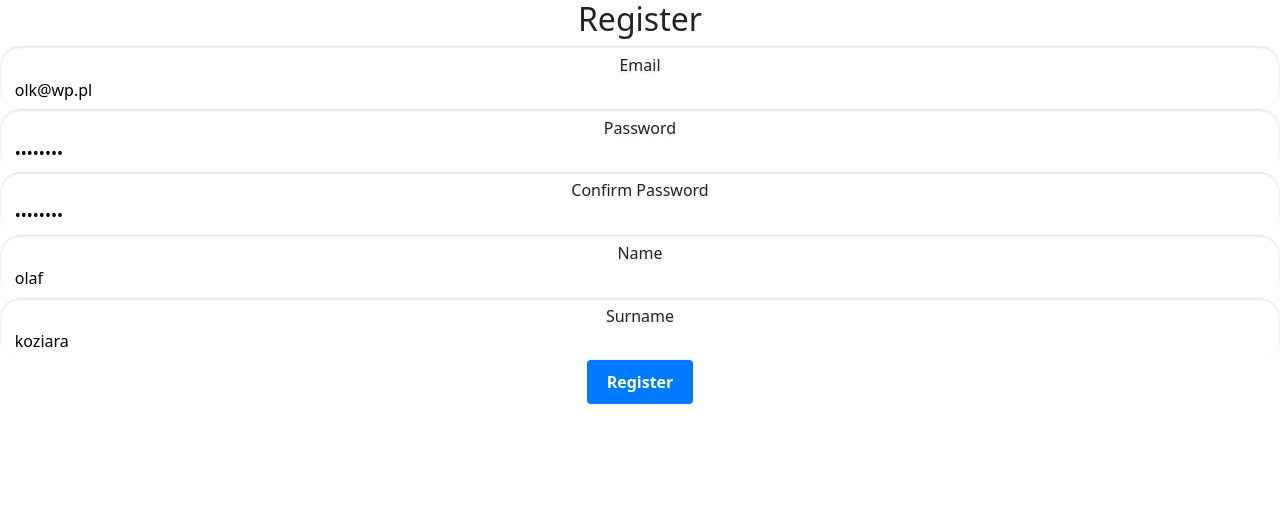
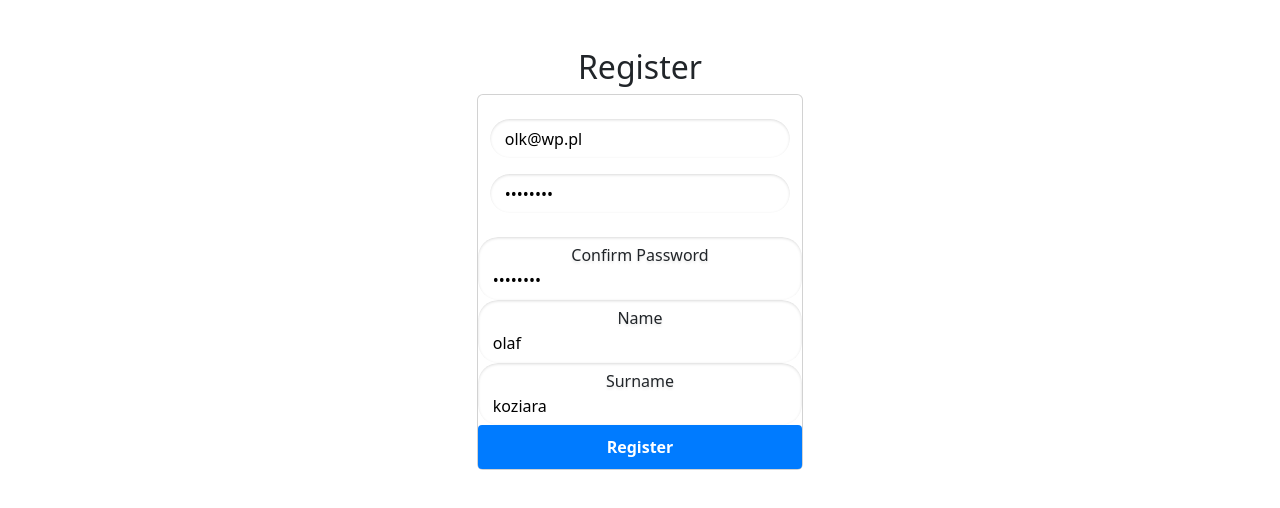
Before and after one commit to Olaf-Koziara/elearn_frontend, a React (Create React App) app: page /register in a window 1280 px wide. Shown: the top 508 px of the page. Built offline with nearby package versions, Linux system fonts and the light colour scheme.

Commit message:
auth update

```diff
--- a/package.json
+++ b/package.json
@@ -11,6 +11,7 @@
     "@types/react": "^18.3.11",
     "@types/react-dom": "^18.3.0",
     "bootstrap": "^5.3.3",
+    "bootstrap-icons": "^1.11.3",
     "react": "^18.3.1",
     "react-dom": "^18.3.1",
     "react-router-dom": "^6.27.0",
--- a/src/components/FormField/FormField.tsx
+++ b/src/components/FormField/FormField.tsx
@@ -18,15 +18,34 @@ type FormFieldProps = {
 const FormField: React.FC<FormFieldProps> = ({
                                                  label,
                                                  type = 'text', // Domyślnie "text"
-                                                 value,
-                                                 onChange,
-                                                 onInput,
                                                  placeholder,
                                                  name,
                                                  required = false,
                                                  className,
                                                  disabled = false,
+                                                 ...otherProps
                                              }) => {
+
+
+    return (
+        <FormFieldWrapper className={`form-field ${className}`} $disabled={disabled}>
+            {label && <label htmlFor={name}>{label}</label>}
+            <FormFieldStyled type={type}
+                             required={required}
+                             $disabled={disabled}
+                             {...otherProps}>
+
+            </FormFieldStyled>
+        </FormFieldWrapper>
+    );
+};
+const FormFieldStyled = styled.input<{ $disabled?: boolean, $outline?: boolean }>`
+  background: transparent;
+  width: 100%;
+  outline: none;
+  cursor: ${(props) => props.$disabled ? 'default' : 'auto'};
+  pointer-events: ${(props) => props.$disabled ? 'none' : 'all'};
+  border: none`
 const FormFieldWrapper = styled.div<{ $disabled?: boolean }>`
   padding: 0.4rem 0.8rem;
   position: relative;
@@ -45,23 +64,4 @@ const FormField: React.FC<FormFieldProps> = ({
   }
 
 `;
-    const FormField = styled.input<{ $disabled?: boolean, $outline?: boolean }>`
-      background: transparent;
-      width: 100%;
-      outline: none;
-      cursor: ${(props) => props.$disabled ? 'default' : 'auto'};
-      pointer-events: ${(props) => props.$disabled ? 'none' : 'all'};
-      border: none`
-
-    return (
-        <FormFieldWrapper className={`form-field ${className}`} $disabled={disabled}>
-            {label && <label htmlFor={name}>{label}</label>}
-            <FormField type={type} value={value} onChange={onChange} onInput={onInput} required={required}
-                       $disabled={disabled}>
-
-            </FormField>
-        </FormFieldWrapper>
-    );
-};
-
 export default FormField;
--- a/src/features/auth/AuthForm.tsx
+++ b/src/features/auth/AuthForm.tsx
@@ -1,7 +1,7 @@
-import React, {FormEvent, useState} from 'react';
+import React, {ChangeEvent, FormEvent, useCallback, useState} from 'react';
 import FormField from "../../components/FormField/FormField";
 import Button from "../../components/Button/Button";
-import {login, register} from "../../services/authService";
+import {useAuth} from "../../hooks/useAuth";
 
 
 type AuthFormProps = {
@@ -9,44 +9,53 @@ type AuthFormProps = {
 
 };
 
-const AuthForm: React.FC<AuthFormProps> = ({ type }) => {
+const AuthForm: React.FC<AuthFormProps> = ({type}) => {
     const [email, setEmail] = useState<string>('olk@wp.pl');
     const [password, setPassword] = useState<string>('12olaf34');
     const [confirmPassword, setConfirmPassword] = useState<string>('12olaf34');
     const [name, setName] = useState<string>('olaf');
     const [surname, setSurname] = useState<string>('koziara')
+    const {login, register} = useAuth();
 
     const handleSubmit = (e: React.FormEvent) => {
         e.preventDefault();
         // Jeśli jest to rejestracja, przekazujemy confirmPassword, w przeciwnym razie tylko email i password
-        if(type === "login"){
-            login(email,password)
-        }else{
-            register(email,password,confirmPassword,name,surname)
+        if (type === "login") {
+            login(email, password).then(result => {
+                console.log(result)
+            }).catch(err => {
+                console.log(err)
+            })
+        } else {
+            register(email, password, confirmPassword, name, surname)
         }
     };
 
     return (
-        <form onSubmit={handleSubmit}>
+        <div className="row justify-content-center mt-5">
+            <div className="col-md-3 text-center">
                 <h2>{type === 'login' ? 'Login' : 'Register'}</h2>
+                <form onSubmit={handleSubmit} className="row card pt-4 ">
 
+                    <div className="col-md-12 pb-3">
                         <FormField
-                label="Email"
                             type="email"
+                            onChange={(e: ChangeEvent<HTMLInputElement>) => setEmail(e.target.value)}
                             value={email}
-                onChange={(e) => setEmail(e.target.value)}
                             placeholder="Enter your email"
                             required
                         />
+                    </div>
+                    <div className='col-md-12 pb-4'>
 
                         <FormField
-                label="Password"
                             type="password"
+                            onChange={(e: ChangeEvent<HTMLInputElement>) => setPassword(e.target.value)}
                             value={password}
-                onChange={(e) => setPassword(e.target.value)}
                             placeholder="Enter your password"
                             required
                         />
+                    </div>
 
                     {type === 'register' && (
                         <>
@@ -54,11 +63,11 @@ const AuthForm: React.FC<AuthFormProps> = ({ type }) => {
                                 label="Confirm Password"
                                 type="password"
                                 value={confirmPassword}
-                    onChange={(e) => setConfirmPassword(e.target.value)}
                                 placeholder="Confirm your password"
                                 required
                             />
-                <FormField label="Name" value={name} onChange={(e)=>setName(e.target.value)}/><FormField label="Surname" value={surname} onChange={(e)=>setSurname(e.target.value)}/>
+                            <FormField label="Name" value={name} onChange={(e) => setName(e.target.value)}/><FormField
+                            label="Surname" value={surname} onChange={(e) => setSurname(e.target.value)}/>
 
 
                         </>
@@ -70,6 +79,8 @@ const AuthForm: React.FC<AuthFormProps> = ({ type }) => {
                         className="auth-button"
                     />
                 </form>
+            </div>
+        </div>
     );
 };
 
--- /dev/null
+++ b/src/hooks/useAuth.ts
@@ -0,0 +1,95 @@
+import {useState} from "react";
+
+const API_URL = 'http://localhost:4000'; // URL Twojego API
+
+type AuthResponse = {
+    token: string;
+    user: {
+        id: string;
+        email: string;
+    };
+};
+export const useAuth = () => {
+    const [token, setToken] = useState<string>('');
+
+    const saveToken = (jwtToken: string) => {
+        setToken(jwtToken);
+        localStorage.setItem('token', token);
+    };
+
+
+    const register = async (email: string, password: string, confirmPassword: string, name: string, surname: string): Promise<AuthResponse> => {
+        const response = await fetch(`${API_URL}/user/register`, {
+            method: 'POST',
+            headers: {
+                'Content-Type': 'application/json',
+                'X-Requested-With': 'XMLHttpRequest'
+
+            },
+            body: JSON.stringify({
+                email,
+                password,
+                confirmPassword,
+                name,
+                surname
+            }),
+        });
+
+        if (!response.ok) {
+            throw new Error('Registration failed');
+        }
+
+        const data: AuthResponse = await response.json();
+
+        saveToken(data.token); // Zapisz token w lokalnym magazynie
+        return data;
+    };
+    const login = async (email: string, password: string) => {
+        await fetch(`${API_URL}/user/login`, {
+            method: 'POST',
+            headers: {
+                'Content-Type': 'application/json',
+                'X-Requested-With': 'XMLHttpRequest'
+            },
+            body: JSON.stringify({
+                email,
+                password,
+            }),
+
+        }).then(async (response) => {
+            const data: AuthResponse = await response.json();
+            saveToken(data.token); // Zapisz token w lokalnym magazynie
+            return {success: true}
+        }).catch(err => {
+            return {success: false, error: err}
+        })
+
+
+    };
+    const isAuthenticated = (): boolean => {
+        const token = localStorage.getItem('token');
+        return token !== null;
+    };
+    const getToken = (): string | null => {
+        return localStorage.getItem('token');
+    };
+    const logout = () => {
+        localStorage.removeItem('token');
+    };
+    return {register, login, logout, isAuthenticated}
+
+}
+// Rejestracja użytkownika
+
+
+// Logowanie użytkownika
+
+
+// Wylogowanie użytkownika
+
+
+// Sprawdzenie, czy użytkownik jest zalogowany
+
+// Zapisz token w localStorage
+
+// Pobierz token z localStorage
--- a/src/services/authService.ts
+++ /dev/null
@@ -1,81 +0,0 @@
-const API_URL = 'http://localhost:4000'; // URL Twojego API
-
-type AuthResponse = {
-    token: string;
-    user: {
-        id: string;
-        email: string;
-    };
-};
-
-// Rejestracja użytkownika
-export const register = async (email: string, password: string, confirmPassword: string,name:string,surname:string): Promise<AuthResponse> => {
-    const response = await fetch(`${API_URL}/user/register`, {
-        method: 'POST',
-        headers: {
-            'Content-Type': 'application/json',
-            'X-Requested-With': 'XMLHttpRequest'
-
-        },
-        body: JSON.stringify({
-            email,
-            password,
-            confirmPassword,
-            name,
-            surname
-        }),
-    });
-
-    if (!response.ok) {
-        throw new Error('Registration failed');
-    }
-
-    const data: AuthResponse = await response.json();
-
-    saveToken(data.token); // Zapisz token w lokalnym magazynie
-    return data;
-};
-
-// Logowanie użytkownika
-export const login = async (email: string, password: string): Promise<AuthResponse> => {
-    const response = await fetch(`${API_URL}/user/login`, {
-        method: 'POST',
-        headers: {
-            'Content-Type': 'application/json',
-           'X-Requested-With': 'XMLHttpRequest'
-        },
-        body: JSON.stringify({
-            email,
-            password,
-        }),
-    });
-
-    if (!response.ok) {
-        throw new Error('Login failed');
-    }
-
-    const data: AuthResponse = await response.json();
-    saveToken(data.token); // Zapisz token w lokalnym magazynie
-    return data;
-};
-
-// Wylogowanie użytkownika
-export const logout = () => {
-    localStorage.removeItem('token');
-};
-
-// Sprawdzenie, czy użytkownik jest zalogowany
-export const isAuthenticated = (): boolean => {
-    const token = localStorage.getItem('token');
-    return token !== null;
-};
-
-// Zapisz token w localStorage
-const saveToken = (token: string) => {
-    localStorage.setItem('token', token);
-};
-
-// Pobierz token z localStorage
-export const getToken = (): string | null => {
-    return localStorage.getItem('token');
-};
```
Lines whose indentation alone changed are shown as unchanged.
